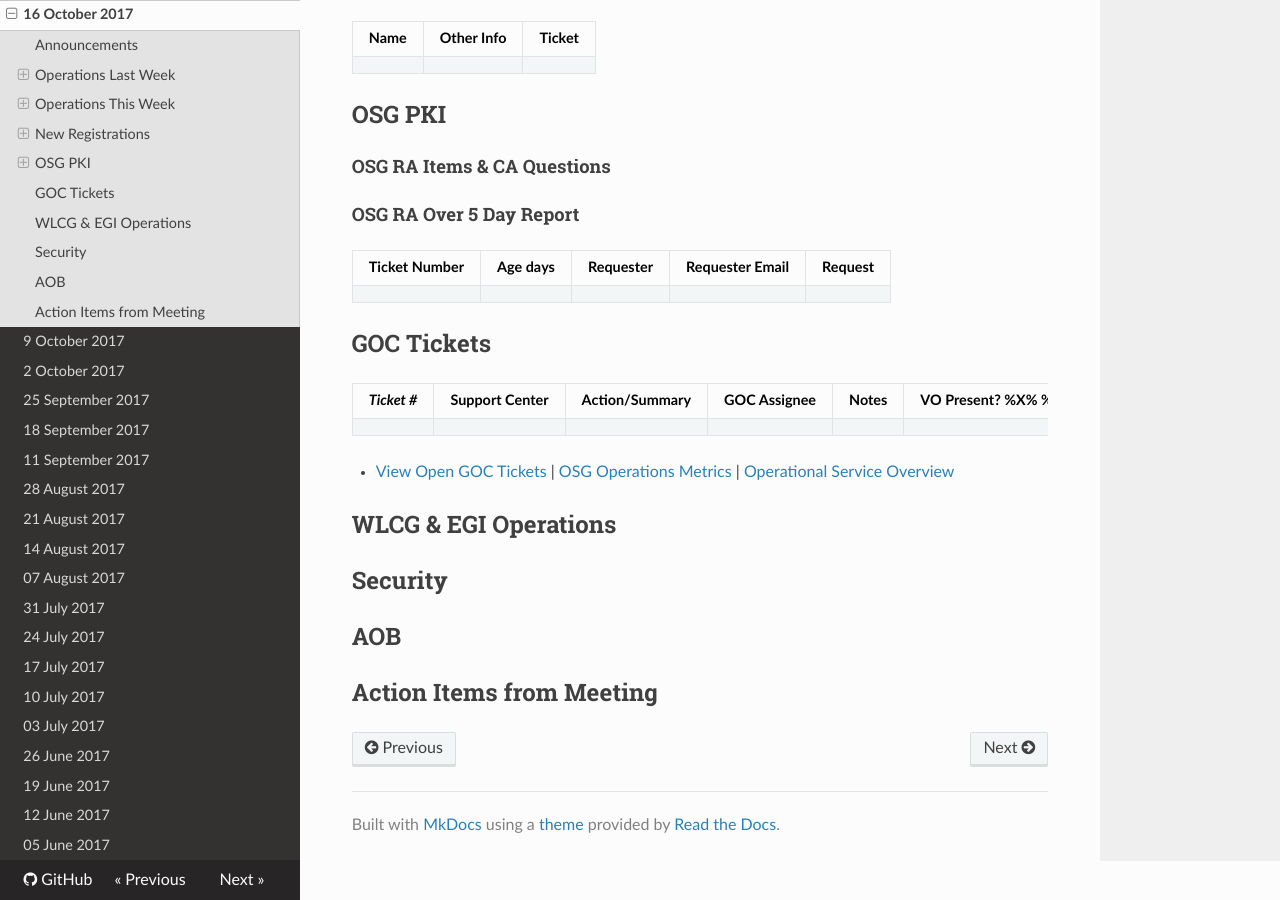
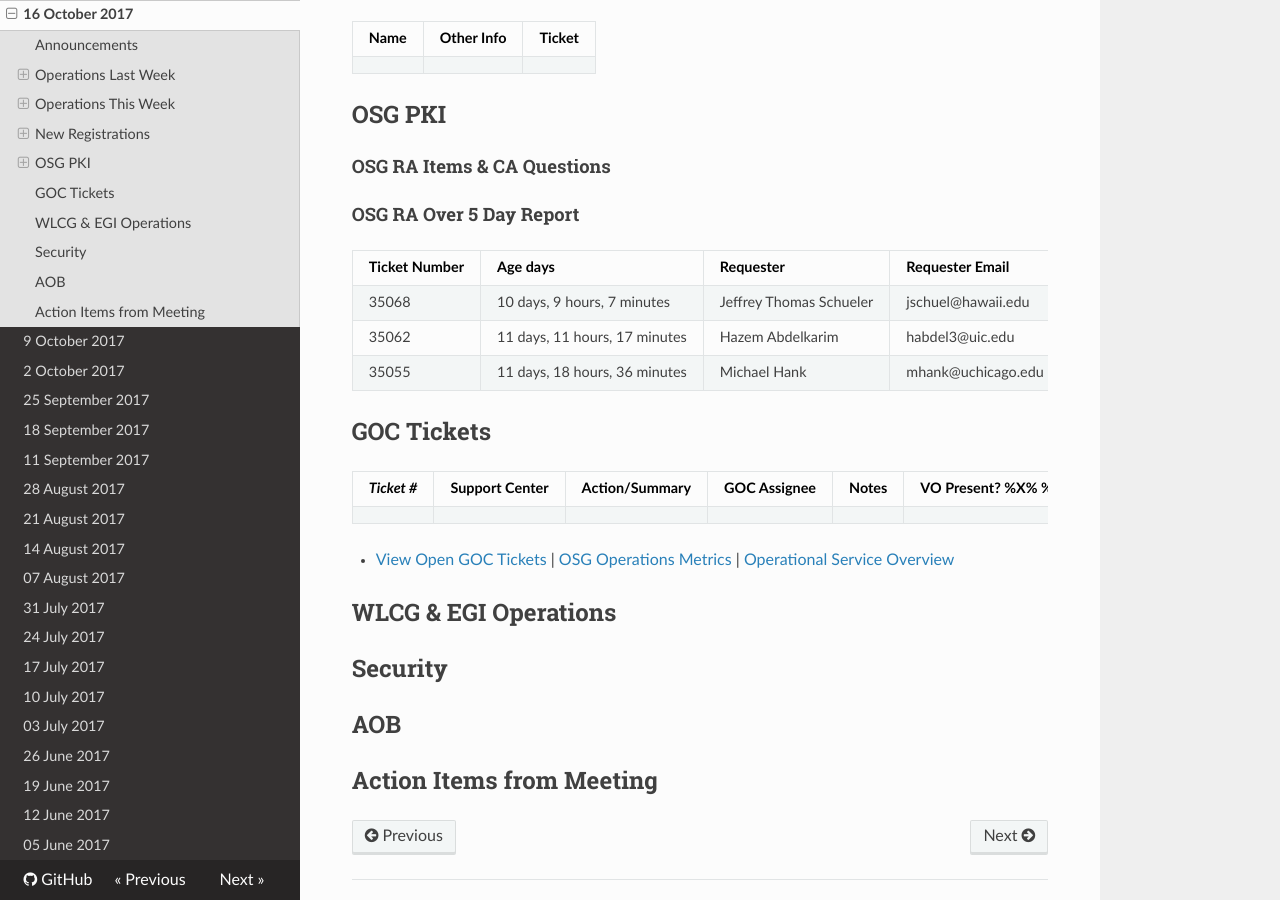
Before and after one commit to osg-htc/operations, an MkDocs documentation site: the page built from docs/WeeklyMinutes/16Oct2017.md, in a window 1280 px wide and 900 px high, scrolled down 2206 px. Built offline with MkDocs 1.6.1, drawn with Linux system fonts in a browser that asks for light colours; nearby versions of some CDN libraries; old or Windows-style settings are respelled for this version of MkDocs.

Commit message:
Update 16Oct2017.md

```diff
--- a/docs/WeeklyMinutes/16Oct2017.md
+++ b/docs/WeeklyMinutes/16Oct2017.md
@@ -65,6 +65,9 @@
 #### OSG RA Over 5 Day Report
 | Ticket Number	|Age days	|Requester	|Requester Email		|Request |
 | --------- | ------- | --------- | ----------------- | ------ |
+| 35068 | 10 days, 9 hours, 7 minutes | Jeffrey Thomas Schueler | jschuel@hawaii.edu |User Certificate Request for Jeffrey Thomas Schueler(VO:Belle) |
+| 35062 | 11 days, 11 hours, 17 minutes | Hazem Abdelkarim | habdel3@uic.edu | User Certificate Request for Hazem Abdelkarim(VO:SBGrid) |
+| 35055 | 11 days, 18 hours, 36 minutes | Michael Hank | mhank@uchicago.edu | User Certificate Request for Michael Hank(VO:XENON) |
 
 ## GOC Tickets
 
```
